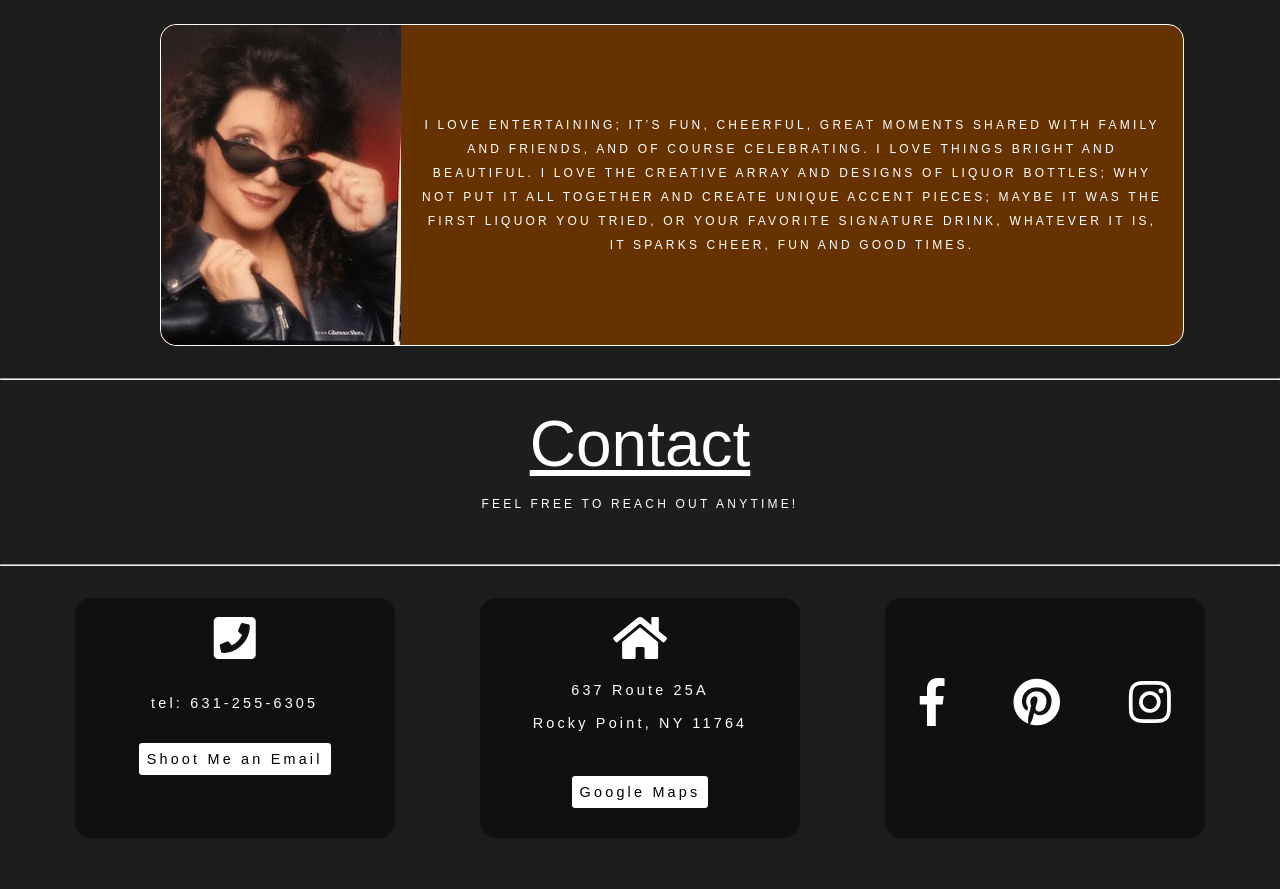
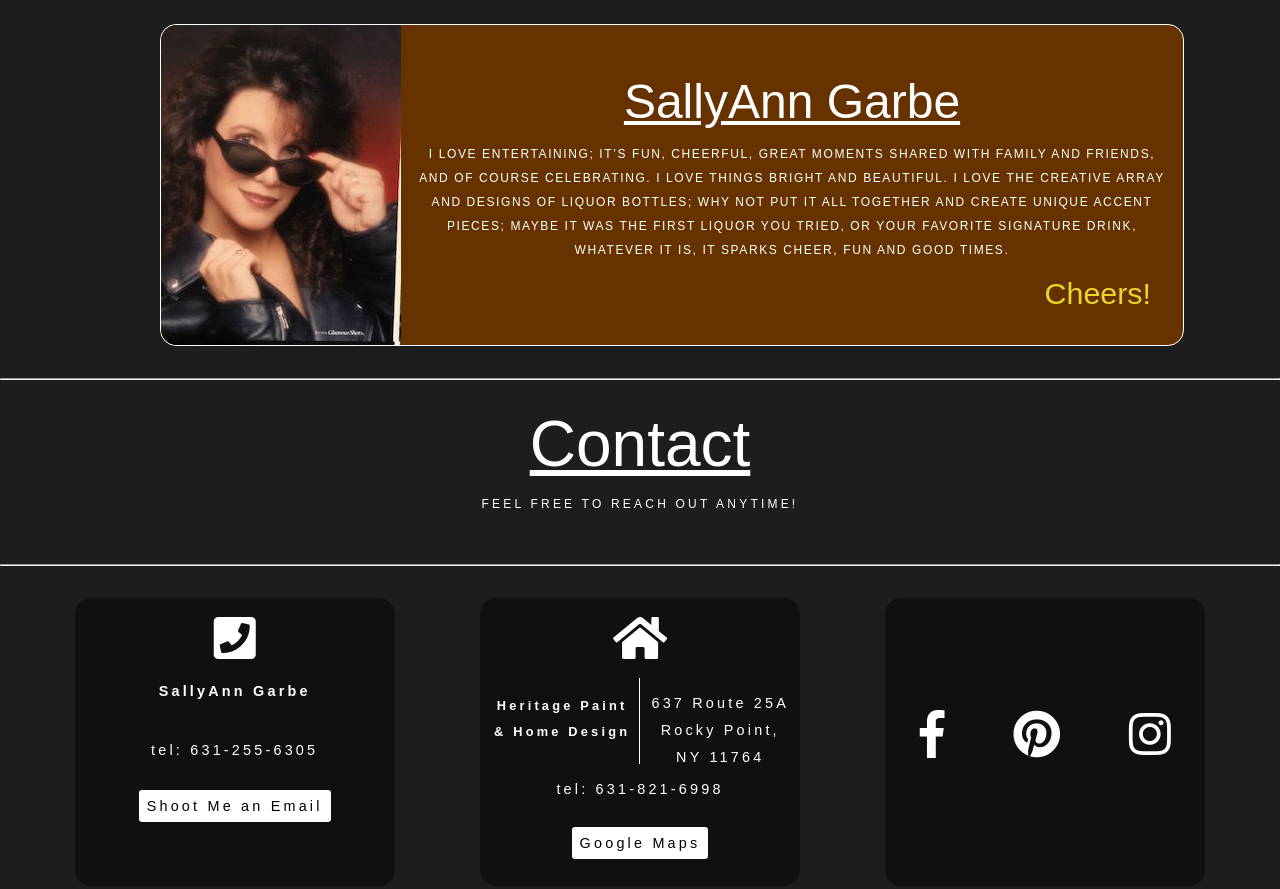
Before and after one commit to ChrisGarbe/lite_on_liquor, a plain HTML site: page index.html in a window 1280 px wide. Shown: the part 2360-3249 px from the top of the page. Drawn offline with Linux system fonts and the light colour scheme; a web font is replaced by a local one.

Commit message:
Finished cards on bottom

```diff
--- a/index.html
+++ b/index.html
@@ -6,6 +6,8 @@
     <link href="resouces/css/reset.css" type="text/css" rel="stylesheet"></href>
     <link href="resouces/css/style.css" type="text/css" rel="stylesheet"></href>
     <link href="https://use.fontawesome.com/releases/v5.0.8/css/all.css" rel="stylesheet">
+      <link rel="shortcut icon" href="/favicon.ico" type="image/x-icon">
+      <link rel="icon" href="/favicon.ico" type="image/x-icon">
   </head>
   <body>
       <header>
@@ -99,7 +101,11 @@
   <hr>
     <div class="wrapper-1">
     <img src="resouces/images/IMG_about.jpg" />
+    <div class="about-content">
+      <h3>SallyAnn Garbe</h3>
     <p>I love entertaining; it’s fun, cheerful, great moments shared with family and friends, and of course celebrating. I love things bright and beautiful. I love the creative array and designs of liquor bottles; why not put it all together and create unique accent pieces; maybe it was the first liquor you tried, or your favorite signature drink, whatever it is, it sparks cheer, fun and good times.</p>
+      <h6>Cheers!</h6>
+    </div>
   </div>
 </div>
 
@@ -121,6 +127,7 @@
       <div class="store">
         <i class="fas fa-phone-square" style="font-size:3rem;"></i>
         <div class="phone-number">
+          <h2>SallyAnn Garbe</h2>
         <a href="tel:+1-631-255-6305">tel: 631-255-6305</a>
       </div>
         <div class="first-box">
@@ -134,8 +141,19 @@
       <div class="store">
         <i class="fas fa-home" style="font-size:3rem;"></i>
         <div class="sold-here">
-          <p>637 Route 25A</p>
-          <p>Rocky Point, NY 11764</p>
+          <div class="mini">
+            <div class="left-box">
+            <h2>Heritage Paint & Home Design</h2>
+          </div>
+          <div class="right-box">
+            <p>637 Route 25A</p>
+            <p>Rocky Point,</p>
+            <p> NY 11764</p>
+          </div>
+        </div>
+          <div class="phone-number">
+            <a href="tel:+1-631-821-6998">tel: 631-821-6998</a>
+          </div>
           <div class="google">
             <p><a href="https://www.google.com/maps/place/Benjamin+Moore/@40.947675,-72.9252237,17z/data=!4m5!3m4!1s0x89e84298989b9f9b:0x1e544fcb0b555fe6!8m2!3d40.9477631!4d-72.9230444?hl=en" target="blank">Google Maps</a></p>
           </div>
--- a/resouces/css/style.css
+++ b/resouces/css/style.css
@@ -270,12 +270,37 @@ a.nav-link:hover {
   border-bottom-left-radius: 1rem;
 }
 
-.about p {
+.about-content h3 {
+  display: block;
+  color: white;
+  font-family: 'Fredericka the Great', sans-serif;
+  font-size: 3rem;
+  text-align: center;
+  margin-top: 1rem;
+  text-decoration: underline;
+}
+
+.about-content h6 {
+  color: #EAD729;
+  font-family: 'Fredericka the Great', sans-serif;
+  font-size: 1.9rem;
+  /* text-decoration: underline; */
+  transform: rotate(90);
+  text-align: right;
+  margin-right: 2rem;
+}
+
+.about-content h3:hover {
+  color: #EAD729;
+  transition-duration: 800ms;
+}
+
+.about-content p {
   display: block;
   color: white;
   padding: 1rem;
   font-size: .75rem;
-  letter-spacing: .2rem;
+  letter-spacing: .1rem;
   text-align: center;
   text-transform: uppercase;
   line-height: 2;
@@ -305,7 +330,7 @@ a.nav-link:hover {
   color: white;
   border-radius: 1rem;
   text-align: center;
-  height: 15rem;
+  height: 18rem;
   width: 20rem;
 }
 
@@ -320,6 +345,20 @@ a.nav-link:hover {
   margin-top: 1.5rem;
   text-decoration: none;
 }
+
+.store h2 {
+  display: block;
+  padding: .2rem;
+  color: white;
+  font-size: .9rem;
+  font-weight: 700;
+  letter-spacing: .2rem;
+  line-height: 2;
+  margin-bottom: 1rem;
+  margin-top: .75rem;
+
+}
+
 
 .store .phone-number a:hover {
   text-decoration: underline;
@@ -341,30 +380,73 @@ a.nav-link:hover {
   text-decoration: underline;
 }
 
-.store .sold-here h3 {
+.store .mini {
+  display: flex;
+  flex-direction: row;
+  width: 100%;
+  margin-top: 1rem;
+  margin-bottom: .5rem;
+}
+
+.sold-here .left-box {
+  display: inline-block;
+  width: 50%;
+  /* border: 1px solid white; */
+  border-right: 1px solid white;
+  /* border-bottom: 1px solid white; */
+}
+
+.sold-here .right-box {
+  display: inline-block;
+  width: 50%;
+  /* border: 1px solid white; */
+  /* border-bottom: 1px solid white; */
+}
+
+.sold-here .right-box p {
   display: block;
+  text-align: center;
+  margin-top: 1.5rem;
+}
+
+.store .sold-here h2 {
+  display: block;
+  /* padding: .2rem; */
+  color: white;
+  font-size: .80rem;
+  font-weight: 700;
+  letter-spacing: .2rem;
+  line-height: 2;
+  margin-left: .3rem;
+  /* margin-bottom: 1rem;
+  margin-top: .75rem; */
+}
+
+.store .sold-here p {
+  display: block;
+  /* padding: .2rem; */
+  color: white;
+  font-size: .90rem;
+  letter-spacing: .2rem;
+  line-height: .2;
+  font-weight: 300;
+  /* margin-bottom: 1.5rem; */
+  /* margin-top: 1.5rem; */
+}
+
+.store .sold-here a {
   padding: .2rem;
   color: white;
   font-size: .90rem;
   letter-spacing: .2rem;
   line-height: 2;
-  margin-bottom: 1rem;
-  margin-top: .75rem;
-}
-
-.store .sold-here p {
-  display: block;
-  padding: .2rem;
-  color: white;
-  font-size: .90rem;
-  letter-spacing: .2rem;
-  line-height: .2;
   /* margin-bottom: 1.5rem; */
-  margin-top: 1.5rem;
+  margin: 0;
+  text-decoration: none;
 }
 
 .store .google a {
-  margin-top: 1.5rem;
+  /* margin-top: 1.5rem; */
   padding: .5rem;
   color: black;
   font-size: .90rem;
@@ -385,7 +467,7 @@ a.nav-link:hover {
 
 .store .icons {
   display: flex;
-  margin-top: 4rem;
+  margin-top: 6rem;
 }
 
 /* .store .icons i {
@@ -477,3 +559,5 @@ footer h1 {
   background-color: black;
   transition: 200ms;
 }
+
+/* Media Queries --Moble */
```
